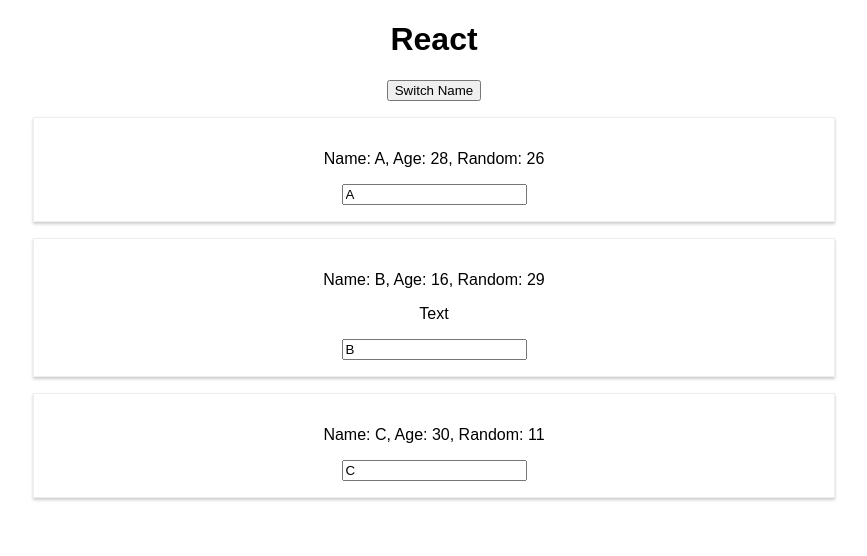
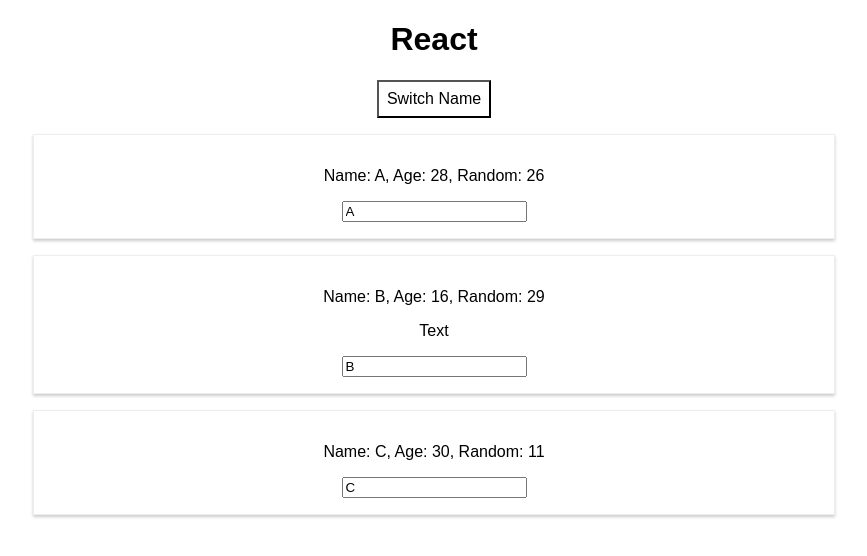
Before and after one commit to hyu6/react-app, a React (Create React App) app: page / in a window 1280 px wide. Shown: the top 556 px of the page, without its empty margins (206-1073 px from the left). Built offline with nearby package versions, Linux system fonts and the light colour scheme.

Commit message:
Add inline styles

```diff
--- a/src/App.js
+++ b/src/App.js
@@ -35,10 +35,18 @@
   };
 
   render() {
+    const style = {
+      backgroundColor: "white",
+      font: "inherit",
+      border: "1x solid blue",
+      padding: "8px",
+      cursor: "pointer"
+    };
+
     return (
       <div className="App">
         <h1>React</h1>
-        <button onClick={() => this.switchNameHandler("Switch")}>
+        <button style={style} onClick={() => this.switchNameHandler("Switch")}>
           Switch Name
         </button>
         <Person
```
